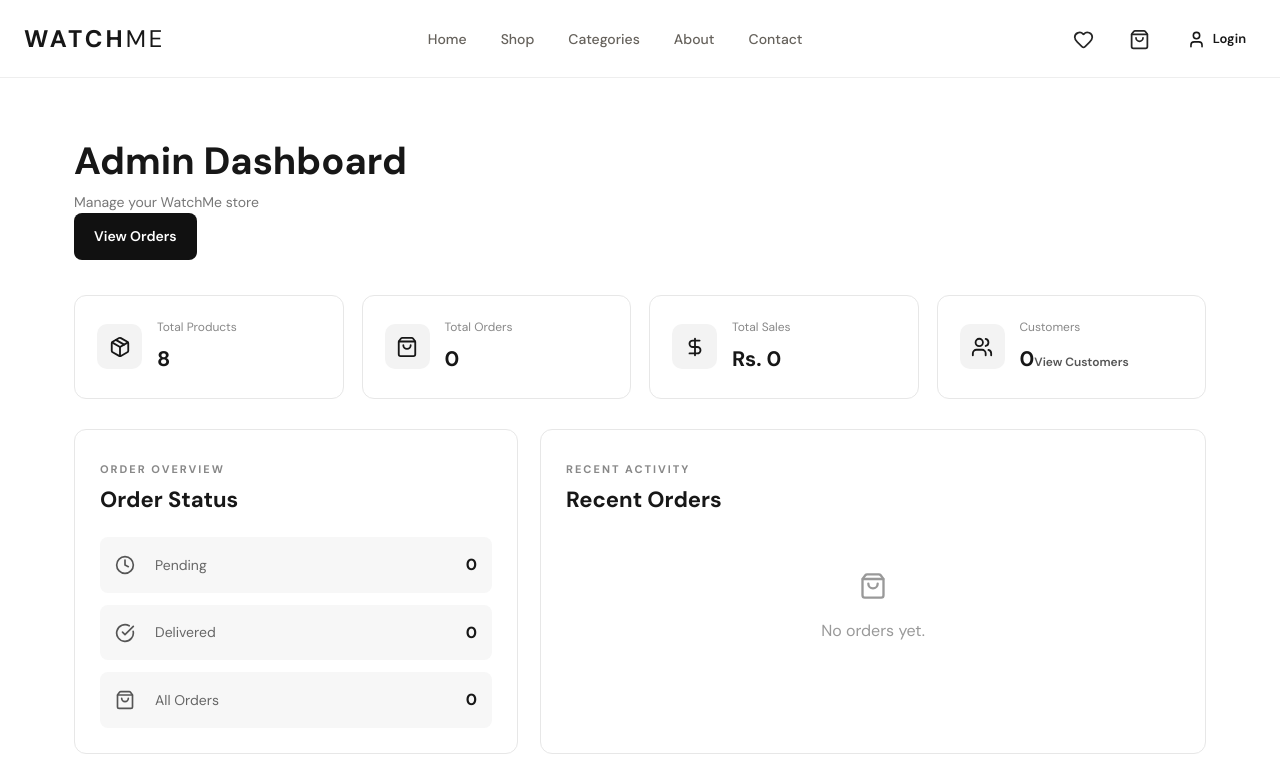
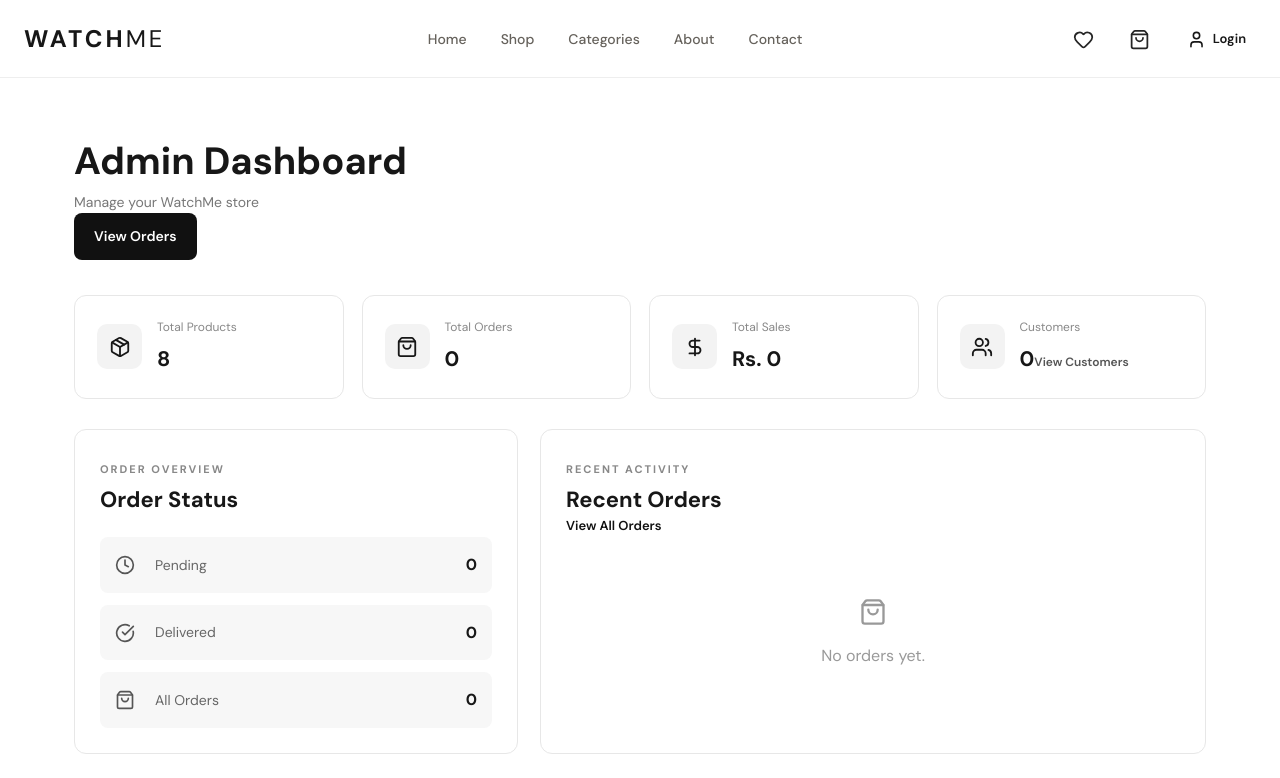
Before and after one commit to aashishbudhathoki333/Watch-ME, a React (Vite) app in the folder client/: page /admin in a window 1280 px wide. Shown: the top 778 px of the page. Built offline with nearby package versions, Linux system fonts and the light colour scheme; a web font is replaced by a local one.

Commit message:
feat: add "View All Orders" link to Recent Orders section in AdminDashboard

```diff
--- a/client/src/pages/AdminDashboard.css
+++ b/client/src/pages/AdminDashboard.css
@@ -313,3 +313,14 @@
 .recent-order-right {
     text-align: right;
 }
+.view-all-orders-link {
+    color: #111;
+    font-size: 13px;
+    font-weight: 600;
+    text-decoration: none;
+    white-space: nowrap;
+}
+
+.view-all-orders-link:hover {
+    text-decoration: underline;
+}
--- a/client/src/pages/AdminDashboard.jsx
+++ b/client/src/pages/AdminDashboard.jsx
@@ -175,12 +175,14 @@ const AdminDashboard = () => {
             </div>
 
           </div>
+
         </div>
 
         {/* RECENT ORDERS */}
         <div className="admin-overview-card">
 
           <div className="admin-card-header">
+
             <div>
               <span className="admin-label">
                 RECENT ACTIVITY
@@ -188,27 +190,43 @@ const AdminDashboard = () => {
 
               <h2>Recent Orders</h2>
             </div>
+
+            <Link
+              to="/admin/orders"
+              className="view-all-orders-link"
+            >
+              View All Orders
+            </Link>
+
           </div>
 
           {orders.length === 0 ? (
+
             <div className="admin-empty">
               <ShoppingBag size={28} />
               <p>No orders yet.</p>
             </div>
+
           ) : (
+
             <div className="recent-orders">
+
               {orders
                 .slice()
                 .reverse()
                 .slice(0, 5)
                 .map((order) => (
+
                   <Link
                     to="/admin/orders"
                     className="recent-order"
                     key={order.orderId}
                   >
+
                     <div>
-                      <strong>{order.orderId}</strong>
+                      <strong>
+                        {order.orderId}
+                      </strong>
 
                       <span>
                         {order.customer?.firstName}{" "}
@@ -217,6 +235,7 @@ const AdminDashboard = () => {
                     </div>
 
                     <div className="recent-order-right">
+
                       <strong>
                         Rs.{" "}
                         {Number(
@@ -224,11 +243,18 @@ const AdminDashboard = () => {
                         ).toLocaleString()}
                       </strong>
 
-                      <span>{order.status}</span>
+                      <span>
+                        {order.status}
+                      </span>
+
                     </div>
+
                   </Link>
+
                 ))}
+
             </div>
+
           )}
 
         </div>
@@ -241,6 +267,7 @@ const AdminDashboard = () => {
         <div className="admin-overview-card">
 
           <div className="admin-card-header">
+
             <div>
               <span className="admin-label">
                 QUICK ACTIONS
@@ -248,6 +275,7 @@ const AdminDashboard = () => {
 
               <h2>Manage Store</h2>
             </div>
+
           </div>
 
           <div className="quick-action-grid">
@@ -260,7 +288,9 @@ const AdminDashboard = () => {
 
               <div>
                 <strong>Manage Products</strong>
-                <span>Add, edit or remove products</span>
+                <span>
+                  Add, edit or remove products
+                </span>
               </div>
             </Link>
 
@@ -272,7 +302,9 @@ const AdminDashboard = () => {
 
               <div>
                 <strong>Manage Orders</strong>
-                <span>View and update customer orders</span>
+                <span>
+                  View and update customer orders
+                </span>
               </div>
             </Link>
 
@@ -284,7 +316,9 @@ const AdminDashboard = () => {
 
               <div>
                 <strong>Manage Customers</strong>
-                <span>View registered customers</span>
+                <span>
+                  View registered customers
+                </span>
               </div>
             </Link>
 
```
